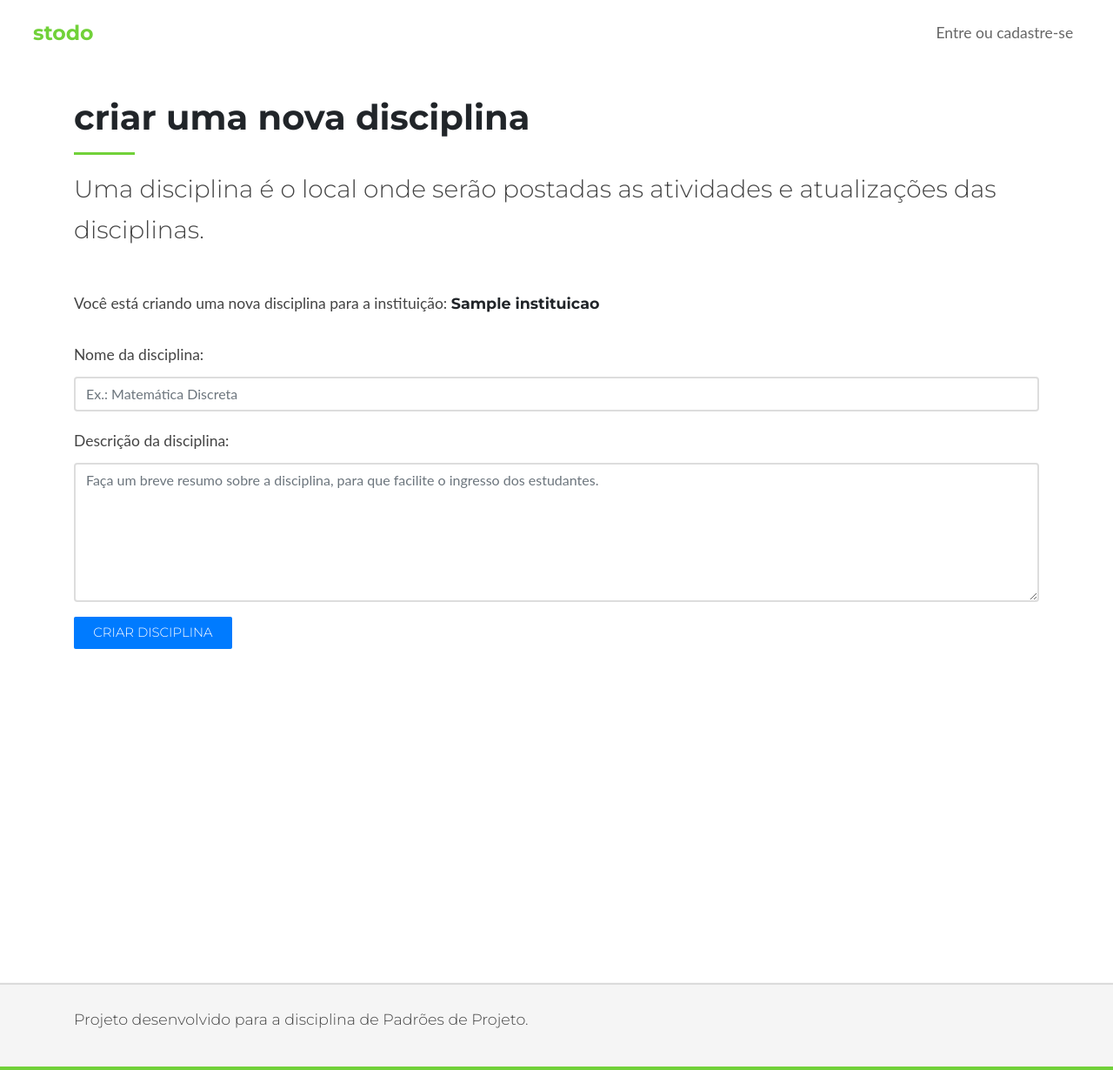
After one commit to desk467/agregador-back, a Flask app: template templates/professor/criar_disciplina.html in a window 1280 px wide. The commit adds this page. Shown: the whole page at 87% size. Run offline with Flask 2, Linux system fonts and the light colour scheme; the template is opened without the code that fills it: most values are stand-ins (such as "Sample title", 1, 10 or a date in 2020); some libraries are stand-ins or nearby versions.

Commit message:
Criando fluxo de criação de disciplina

```diff
--- a/controllers/usuario_controller.py
+++ b/controllers/usuario_controller.py
@@ -12,8 +12,9 @@ from models.instituicao import Instituicao
 
 from playhouse.shortcuts import model_to_dict
 
-from util import campos_presentes_na_requisicao
+from util import campos_presentes_na_requisicao, usuario
 from util.erro import Erro, gerar_erro_campo_invalido, gerar_erro_campo_obrigatorio
+from util.professor import is_professor, disciplinas, injetar_professor
 
 from datetime import datetime
 
@@ -40,8 +41,13 @@ def pagina_inicial():
     else:
         saudacao = 'Boa noite'
 
-    return render_template('usuario/index.html', saudacao=saudacao)
+    def renderizar_pagina_professor(professor):
+        return render_template('usuario/index.html', saudacao=saudacao, disciplinas=disciplinas(professor))
 
+    if is_professor(usuario()):
+        renderizar_pagina_professor = injetar_professor(renderizar_pagina_professor)
+
+        return renderizar_pagina_professor()
 
 @app.route('/login')
 def pagina_login():
--- a/models/professor.py
+++ b/models/professor.py
@@ -15,7 +15,3 @@ from peewee import CharField, ForeignKeyField
 class Professor(BaseModel):
     usuario = ForeignKeyField(Usuario)
     instituicao = ForeignKeyField(Instituicao)
-
-    @property
-    def disciplinas(self):
-        return []
--- a/static/css/template.css
+++ b/static/css/template.css
@@ -1,6 +1,9 @@
+body {
+    font-size: 17.5px;
+}
+
 * {
     font-family: 'Lato', sans-serif;
-    font-size: 17.5px;
     line-height: 2em;
 }
 
@@ -9,7 +12,7 @@
 }
 
 .espaco {
-    padding: 8.5em;
+    padding: 9.5em;
 }
 
 label, li, p {
@@ -22,7 +25,9 @@ h1, h2, h3, h4, strong {
 }
 
 h3, h4 {
+    line-height: 1.675em;
     font-weight: 300;
+    color: #444;
 }
 
 .mensagens-sucesso {
@@ -125,6 +130,9 @@ h3, h4 {
     color: #FFF;
 
     font-size: 1em;
+    height: 100%;
+    display: flex;
+    align-items: center;
 }
 
 a.btn-focused  {
@@ -132,6 +140,8 @@ a.btn-focused  {
     display: flex;
     align-items: center;
     justify-content: center;
+
+    text-decoration: none;
 }
 
 .radio-item {
@@ -150,3 +160,15 @@ a.btn-focused  {
     padding-bottom: .35em;
     border-bottom: 3px solid rgb(113, 209, 57);
 }
+
+.negrito {
+    font-weight: 700;
+}
+
+.linha-verde {
+    width: 4em;
+    border: none;
+    border-bottom: 3px solid rgb(113, 209, 57);
+    margin: none;
+    margin-left: 0em;
+}
--- /dev/null
+++ b/templates/professor/criar_disciplina.html
@@ -0,0 +1,33 @@
+{% extends 'template/index.html' %}
+
+{% block content %}
+
+<h1>criar uma nova disciplina</h1>
+<hr class="linha-verde">
+<h3>Uma disciplina é o local onde serão postadas as atividades e atualizações das disciplinas.</h3>
+
+{% if erros %}
+    <h3>Ocorreu um erro ao criar a disciplina.</h3>
+    {% include 'template/banner_erros.html' %}
+{% endif %}
+
+<br>
+
+<form method="POST">
+    <div class="form-group">
+        <label for="instituicao">Você está criando uma nova disciplina para a instituição:</label>
+        <strong>{{ instituicao }}</strong>
+    </div>
+    <div class="form-group">
+        <label for="nome">Nome da disciplina:</label>
+        <input name="nome" type="text" class="form-control" placeholder="Ex.: Matemática Discreta">
+    </div>
+    <div class="form-group">
+        <label for="descricao">Descrição da disciplina:</label>
+        <textarea rows="6" name="descricao" class="form-control" placeholder="Faça um breve resumo sobre a disciplina, para que facilite o ingresso dos estudantes."></textarea>
+    </div>
+
+    <input type="submit" value="Criar disciplina" class="btn btn-primary">
+</form>
+
+{% endblock %}
--- a/templates/template/index.html
+++ b/templates/template/index.html
@@ -10,7 +10,8 @@
     <link rel="stylesheet" href="https://fonts.googleapis.com/css?family=Source+Sans+Pro">
     <link rel="stylesheet" href="https://fonts.googleapis.com/css?family=Montserrat:300,700">
     <link rel="stylesheet" href="{{ url_for('static', filename='css/template.css') }}">
-    <title>Agregador de disciplinas</title>
+
+    <title>stodo {% block titulo %} {% endblock %}</title>
 </head>
 
 <body>
--- a/templates/template/nav.html
+++ b/templates/template/nav.html
@@ -3,17 +3,12 @@
 <nav class="navbar navbar-expand-sm">
     <ul class="navbar-nav">
         <li class="nav-item">
-            <a class="navbar-brand" href="/">stodo</a>
+            <a class="navbar-brand" href="/inicio">stodo</a>
         </li>
     </ul>
     <ul class="navbar-nav ml-auto">
 
         {% if session.usuario %}
-        <a href="/inicio">
-            <li class="nav-item btn btn-focused">
-                Acessar a área do {{ 'estudante' if session.usuario.tipo_usuario == 2 else 'professor' }} de {{ session.usuario.nome }}
-            </li>
-        </a>
         <li class="nav-item">
             <a class="nav-link" href="/logout">Sair</a>
         </li>
--- a/templates/usuario/index.html
+++ b/templates/usuario/index.html
@@ -3,7 +3,7 @@
 {% block content %}
 <div class="jumbotron">
     {% if session.usuario %}
-        <h1>{{ saudacao }}, {{ session.usuario.nome }} </h1>
+        <h1>{{ saudacao }}, {{ session.usuario.nome }}.</h1>
         <hr>
         {% if session.usuario.tipo_usuario == 1 %}
             {% include 'usuario/area_professor.html' %}
--- a/util/__init__.py
+++ b/util/__init__.py
@@ -24,4 +24,4 @@ def campos_presentes_na_requisicao(campos):
 
 
 def usuario():
-    return Usuario.get(Usuario.id == session['usuario_id'])
+    return Usuario.get(Usuario.id == session['usuario']['id'])
```
Also changed, not shown: controllers/professor_controller.py (+29 -32 lines), models/disciplina.py (+0 -8 lines), models/instituicao.py (+0 -12 lines), templates/professor/_disciplinas.html (added, +13 -0 lines), templates/professor/pagina_disciplinas.html (added, +10 -0 lines), templates/usuario/area_professor.html (+12 -17 lines), util/professor.py (added, +42 -0 lines).
